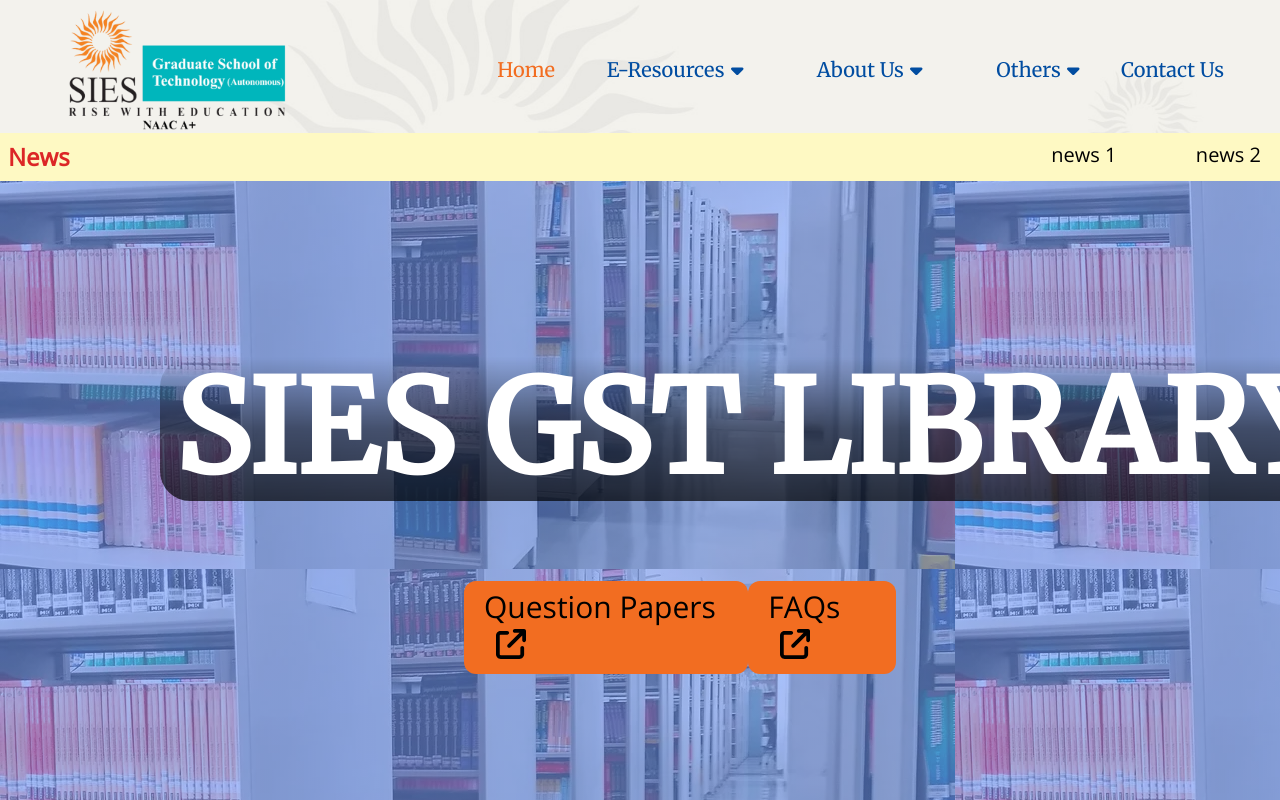
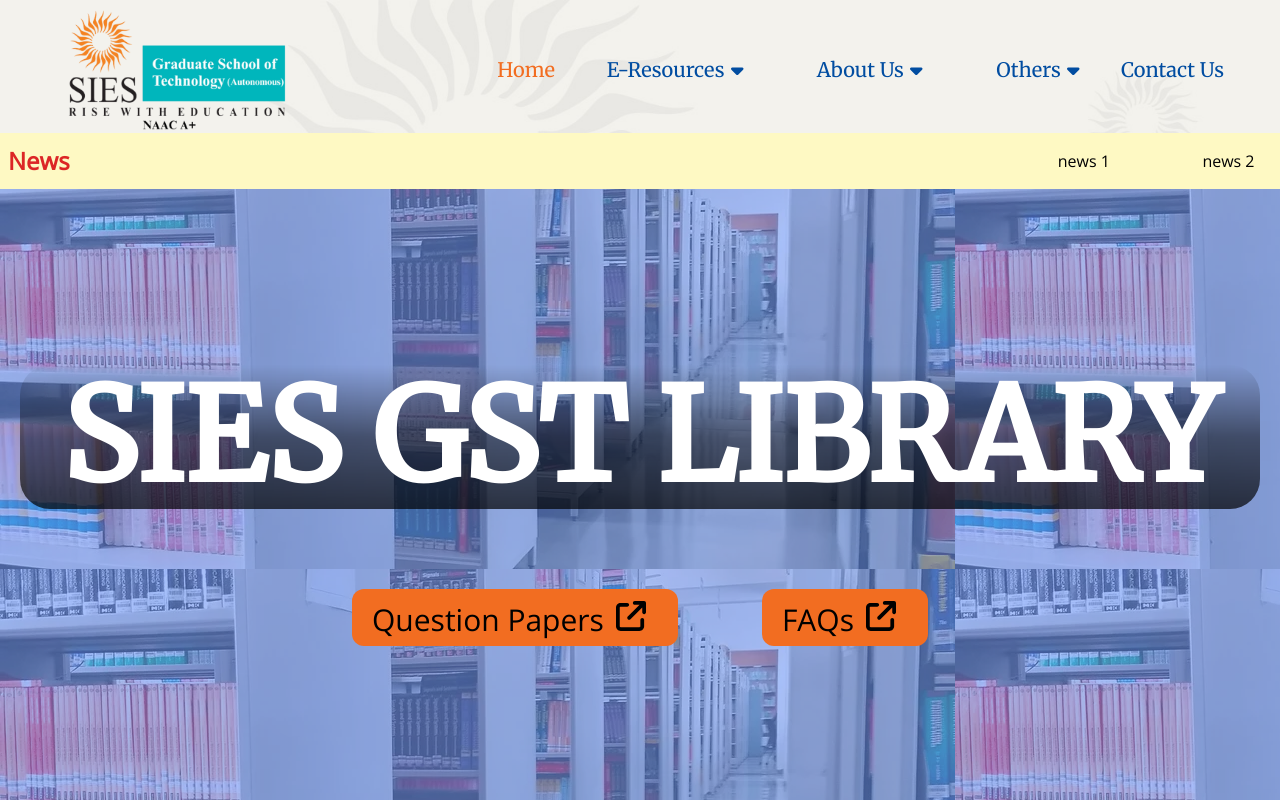
Before and after one commit to Sourish-Kanna/Libray-Website, a React (Vite) app in the folder Frontend/: page / in a window 1280 px wide. Shown: the top 800 px of the page. Built offline with nearby package versions, Linux system fonts and the light colour scheme; a web font is replaced by a local one.

Commit message:
homepage Inital view

```diff
--- a/Frontend/src/HomePage.jsx
+++ b/Frontend/src/HomePage.jsx
@@ -1,5 +1,3 @@
-import { library } from '@fortawesome/fontawesome-svg-core';
-import { fas } from '@fortawesome/free-solid-svg-icons';
 import { FontAwesomeIcon } from '@fortawesome/react-fontawesome';
 import { Link,NavLink } from 'react-router-dom';
 import './css/HomePage.css'
@@ -17,8 +15,6 @@ import image10 from './assets/img10.webp'
 import image11 from './assets/img11.webp'
 
 
-
-library.add(fas);
 
 const newsItems = [
     'news 1',
@@ -38,34 +34,43 @@ export default function HomePage() {
             <Link to='/'></Link>
 
             {/* Inital View */}
-            <div className='w-full h-screen bg-center bg-no-repeat bg-cover homepage-bg'>
+            <div className="w-full h-fit bg-center bg-no-repeat bg-cover homepage-bg">
 
                 {/* News Row */}
-                <div className='flex bg-yellow-100 text-xl'>
-                    <p className="w-fit pl-2 text-2xl font-bold text-red-600 bg-yellow-100 p-2 z-10">News</p>
-                    <div className="flex justify-around w-11/12 p-2 bg-news-back">
-                        {newsItems.map((newsItem, index) => (
-                        <p key={index} className="bg-news">
-                            {newsItem}</p>
-                        ))}
+                <div className="flex flex-nowrap items-center bg-yellow-100 text-base sm:text-lg md:text-xl">
+                    <p className="w-fit pl-2 text-lg sm:text-xl md:text-2xl font-bold text-red-600 bg-yellow-100 p-2 z-10">
+                    News </p>
+                    <div className="flex flex-nowrap justify-center sm:justify-around w-full sm:w-11/12 p-2 bg-news-back">
+                    {newsItems.map((newsItem, index) => (
+                        <p key={index} className="bg-news text-sm sm:text-base p-2">
+                        {newsItem}
+                        </p>
+                    ))}
                     </div>
                 </div>
 
-                {/* Typing Logo */}
-                <div className='mx-40 mt-44 bg-typing font-serif font-bold text-white typing-demo text-9xl'>
-                     SIES GST LIBRARY
-                </div>
+                {/* Center Section */}
+                <div className="flex flex-col items-center py-10 sm:py-20 md:py-44">
 
-                {/*Quick Links */}
-                <div className='flex justify-around w-3/6 pl-20 pr-32 mt-20 mr-40 text-3xl ml-96'>
-                    <div className='bg-s_orange px-5 py-2  cursor-pointer  rounded-xl  active:scale-95 active:text-white'>
-                        <NavLink to='quicklinks#pyq'>Question Papers</NavLink>
-                        <FontAwesomeIcon className='py-1 px-3 text-3xl' icon="fa-solid fa-arrow-up-right-from-square" /></div>
-                    <div className='bg-s_orange px-5 py-2  cursor-pointer   rounded-xl active:scale-95 active:text-white'>
-                        <NavLink to='about'>FAQs</NavLink>
-                        <FontAwesomeIcon className='py-1 text-3xl px-3 ' icon="fa-solid fa-arrow-up-right-from-square" /></div>
+                    {/* Typing Logo */}
+                    <div className="mx-4 sm:mx-20 lg:mx-40 bg-typing font-serif font-bold text-white text-center typing-demo text-4xl sm:text-6xl lg:text-9xl">
+                    SIES GST LIBRARY
+                    </div>
+
+                    {/* Quick Links */}
+                    <div className="flex flex-wrap justify-center md:justify-around w-full md:w-3/4 lg:w-1/2 mt-10 sm:mt-20 gap-5">
+                    <div className="bg-s_orange px-4 sm:px-5 py-2 text-lg sm:text-2xl md:text-3xl cursor-pointer rounded-xl active:scale-95 active:text-white text-center">
+                        <NavLink to="quicklinks#pyq">Question Papers</NavLink>
+                        <FontAwesomeIcon className="py-1 px-3" icon="fa-solid fa-arrow-up-right-from-square" />
+                    </div>
+                    <div className="bg-s_orange px-4 sm:px-5 text-lg sm:text-2xl md:text-3xl py-2 cursor-pointer rounded-xl active:scale-95 active:text-white text-center">
+                        <NavLink to="about">FAQs</NavLink>
+                        <FontAwesomeIcon className="py-1 px-3" icon="fa-solid fa-arrow-up-right-from-square" />
+                    </div>
+                    </div>
                 </div>
             </div>
+
 
             {/* Overview */}
             <div className='p-10 mx-40 flex-col content-center'>
```
